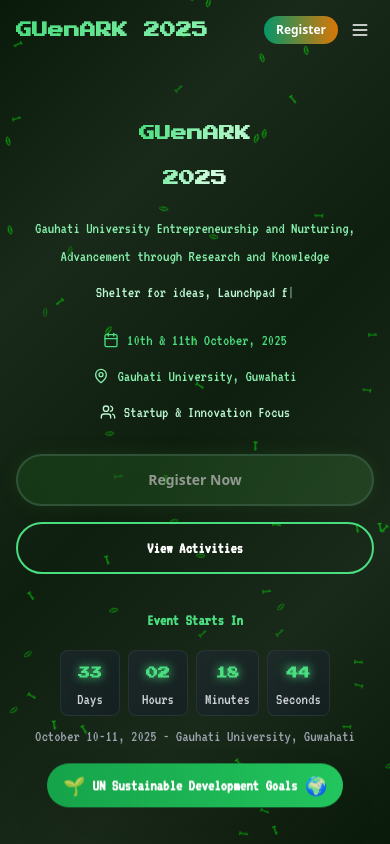
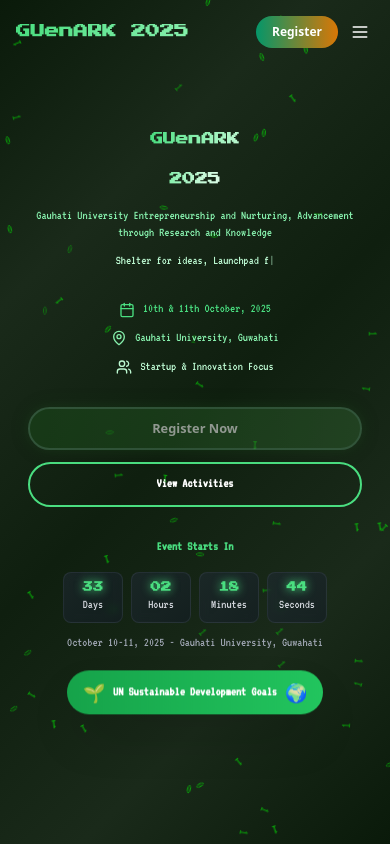
Before and after one commit to nagnitin/GU-SIH-1.0, a React (Vite) app: page / in a window 390 px wide. Shown: the top 844 px of the page. Built offline with nearby package versions, Linux system fonts and the light colour scheme.

Commit message:
Fix mobile layout issues: Improve text sizing, spacing, button layout, and add mobile-specific CSS optimizations for better mobile experience

```diff
--- a/src/App.tsx
+++ b/src/App.tsx
@@ -99,7 +99,7 @@ function App() {
             </a>
           </div>
           <div className="flex items-center space-x-2 md:space-x-4">
-            <button className="bg-gradient-to-r from-emerald-600 to-amber-600 px-3 py-1.5 md:px-6 md:py-2 rounded-full hover:shadow-lg hover:scale-105 transition-all text-xs md:text-sm font-semibold">
+            <button className="bg-gradient-to-r from-emerald-600 to-amber-600 px-4 py-2 md:px-6 md:py-2 rounded-full hover:shadow-lg hover:scale-105 transition-all text-xs md:text-sm font-semibold whitespace-nowrap">
               Register
             </button>
             <button className="md:hidden text-white hover:text-emerald-400 transition-colors p-1">
@@ -124,10 +124,10 @@ function App() {
                 2025
               </span>
             </h1>
-            <p className="text-lg sm:text-xl md:text-2xl lg:text-3xl text-green-300 mb-3 md:mb-4 retro-font px-2">
+            <p className="text-sm sm:text-base md:text-lg lg:text-xl text-green-300 mb-3 md:mb-4 retro-font px-4 leading-relaxed mobile-text">
               Gauhati University Entrepreneurship and Nurturing, Advancement through Research and Knowledge
             </p>
-            <div className="text-sm sm:text-base md:text-lg lg:text-xl text-green-200 min-h-[1.5rem] md:min-h-[2rem] retro-font px-2">
+            <div className="text-xs sm:text-sm md:text-base lg:text-lg text-green-200 min-h-[1.5rem] md:min-h-[2rem] retro-font px-4 mobile-text">
               <TypewriterEffect
                 texts={[
                   "Shelter for ideas, Launchpad for Startups.",
@@ -141,26 +141,26 @@ function App() {
             </div>
           </div>
 
-          <div className="flex flex-col sm:flex-row flex-wrap justify-center items-center gap-4 md:gap-8 mb-8 md:mb-12">
-            <div className="flex items-center text-green-400 text-sm md:text-base">
-              <Calendar className="mr-2 w-4 h-4 md:w-5 md:h-5" />
+          <div className="flex flex-col justify-center items-center gap-3 md:gap-4 mb-8 md:mb-12 px-4 mobile-padding">
+            <div className="flex items-center text-green-400 text-xs md:text-sm">
+              <Calendar className="mr-2 w-4 h-4 flex-shrink-0" />
               <span className="retro-font">10th & 11th October, 2025</span>
             </div>
-            <div className="flex items-center text-green-300 text-sm md:text-base">
-              <MapPin className="mr-2 w-4 h-4 md:w-5 md:h-5" />
+            <div className="flex items-center text-green-300 text-xs md:text-sm">
+              <MapPin className="mr-2 w-4 h-4 flex-shrink-0" />
               <span className="retro-font">Gauhati University, Guwahati</span>
             </div>
-            <div className="flex items-center text-green-200 text-sm md:text-base">
-              <Users className="mr-2 w-4 h-4 md:w-5 md:h-5" />
+            <div className="flex items-center text-green-200 text-xs md:text-sm">
+              <Users className="mr-2 w-4 h-4 flex-shrink-0" />
               <span className="retro-font">Startup & Innovation Focus</span>
             </div>
           </div>
 
-          <div className="flex flex-col sm:flex-row justify-center gap-4 md:gap-6 mb-8 md:mb-12">
-            <a href="#registration" className="retro-button px-6 py-3 md:px-8 md:py-4 rounded-full text-base md:text-lg font-semibold hover:shadow-xl hover:scale-105 transition-all animate-pulse inline-block text-white">
+          <div className="flex flex-col sm:flex-row justify-center gap-3 md:gap-6 mb-8 md:mb-12 px-4 mobile-padding">
+            <a href="#registration" className="retro-button px-8 py-3 md:px-8 md:py-4 rounded-full text-sm md:text-base font-semibold hover:shadow-xl hover:scale-105 transition-all animate-pulse inline-block text-white text-center">
               Register Now
             </a>
-            <button className="border-2 border-green-400 px-6 py-3 md:px-8 md:py-4 rounded-full text-base md:text-lg font-semibold hover:bg-green-400 hover:text-gray-900 transition-all retro-font">
+            <button className="border-2 border-green-400 px-8 py-3 md:px-8 md:py-4 rounded-full text-sm md:text-base font-semibold hover:bg-green-400 hover:text-gray-900 transition-all retro-font">
               View Activities
             </button>
           </div>
--- a/src/index.css
+++ b/src/index.css
@@ -203,32 +203,51 @@ html {
 /* Mobile Responsive Styles */
 @media (max-width: 767px) {
   .pixel-font {
-    font-size: 0.75rem;
+    font-size: 0.7rem;
+    line-height: 1.2;
   }
 
   .pixel-font-large {
-    font-size: 1rem;
+    font-size: 0.9rem;
+    line-height: 1.1;
   }
 
   .pixel-font-glow {
-    font-size: 1rem;
+    font-size: 0.9rem;
+    line-height: 1.1;
   }
 
   .retro-font {
-    font-size: 1rem;
+    font-size: 0.9rem;
+    line-height: 1.3;
   }
 
   .tech-font {
-    font-size: 0.875rem;
+    font-size: 0.8rem;
+    line-height: 1.2;
   }
 
   .binary-digit {
-    font-size: 1rem;
+    font-size: 0.9rem;
   }
 
   .retro-button {
     padding: 0.75rem 1.5rem;
-    font-size: 0.875rem;
+    font-size: 0.8rem;
+    line-height: 1.2;
+  }
+
+  /* Better mobile spacing */
+  .mobile-padding {
+    padding-left: 1rem;
+    padding-right: 1rem;
+  }
+
+  /* Prevent text overflow */
+  .mobile-text {
+    word-wrap: break-word;
+    overflow-wrap: break-word;
+    hyphens: auto;
   }
 }
 
@@ -253,3 +272,39 @@ html {
     font-size: 1rem;
   }
 }
+
+/* Additional Mobile Optimizations */
+@media (max-width: 480px) {
+  .pixel-font-large {
+    font-size: 0.8rem;
+  }
+
+  .retro-font {
+    font-size: 0.8rem;
+  }
+
+  .pixel-font {
+    font-size: 0.65rem;
+  }
+
+  /* Extra small mobile spacing */
+  .mobile-padding {
+    padding-left: 0.75rem;
+    padding-right: 0.75rem;
+  }
+}
+
+/* Touch-friendly improvements */
+@media (hover: none) and (pointer: coarse) {
+  .retro-button {
+    min-height: 44px;
+    min-width: 44px;
+  }
+
+  button, a {
+    min-height: 44px;
+    display: flex;
+    align-items: center;
+    justify-content: center;
+  }
+}
```
